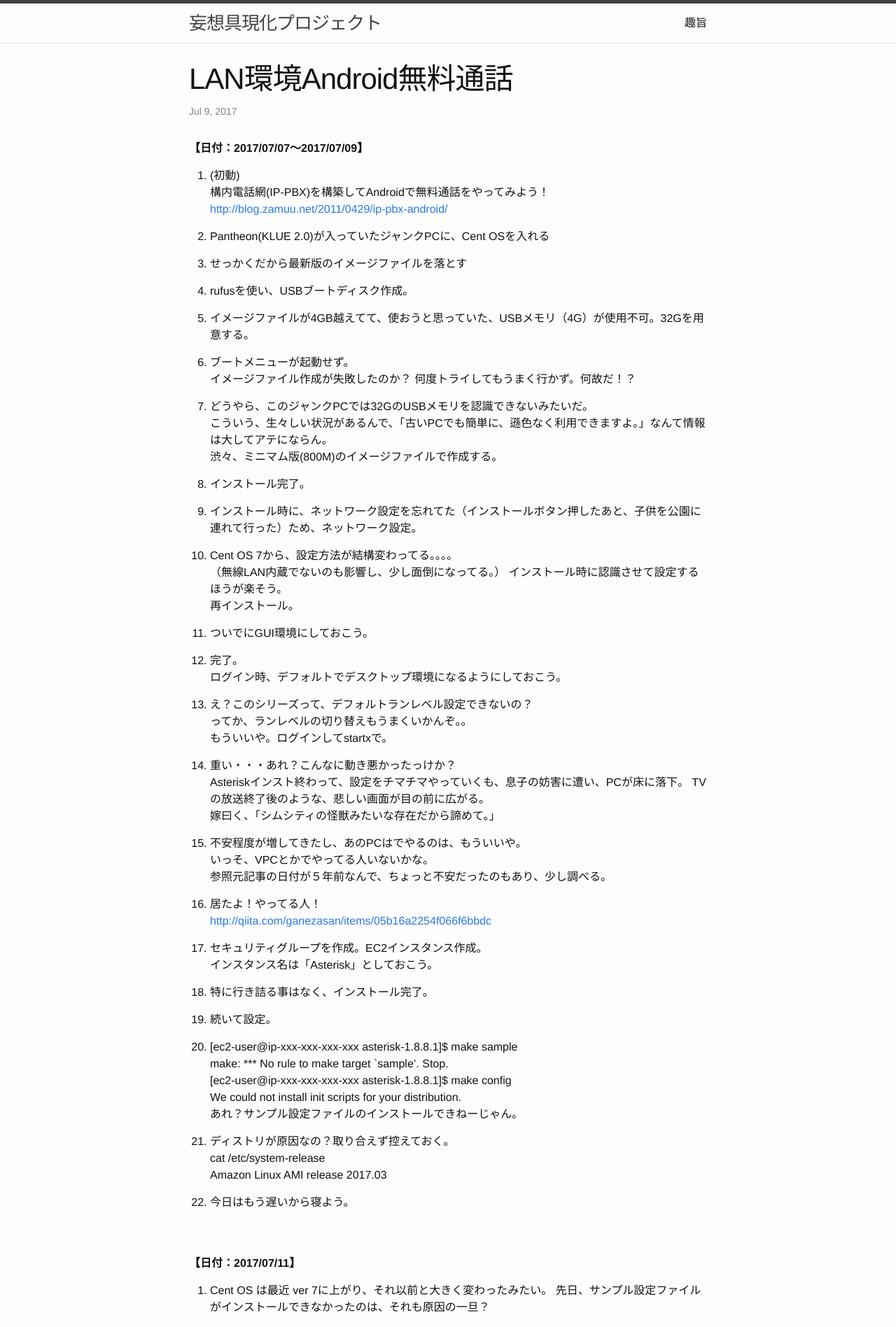
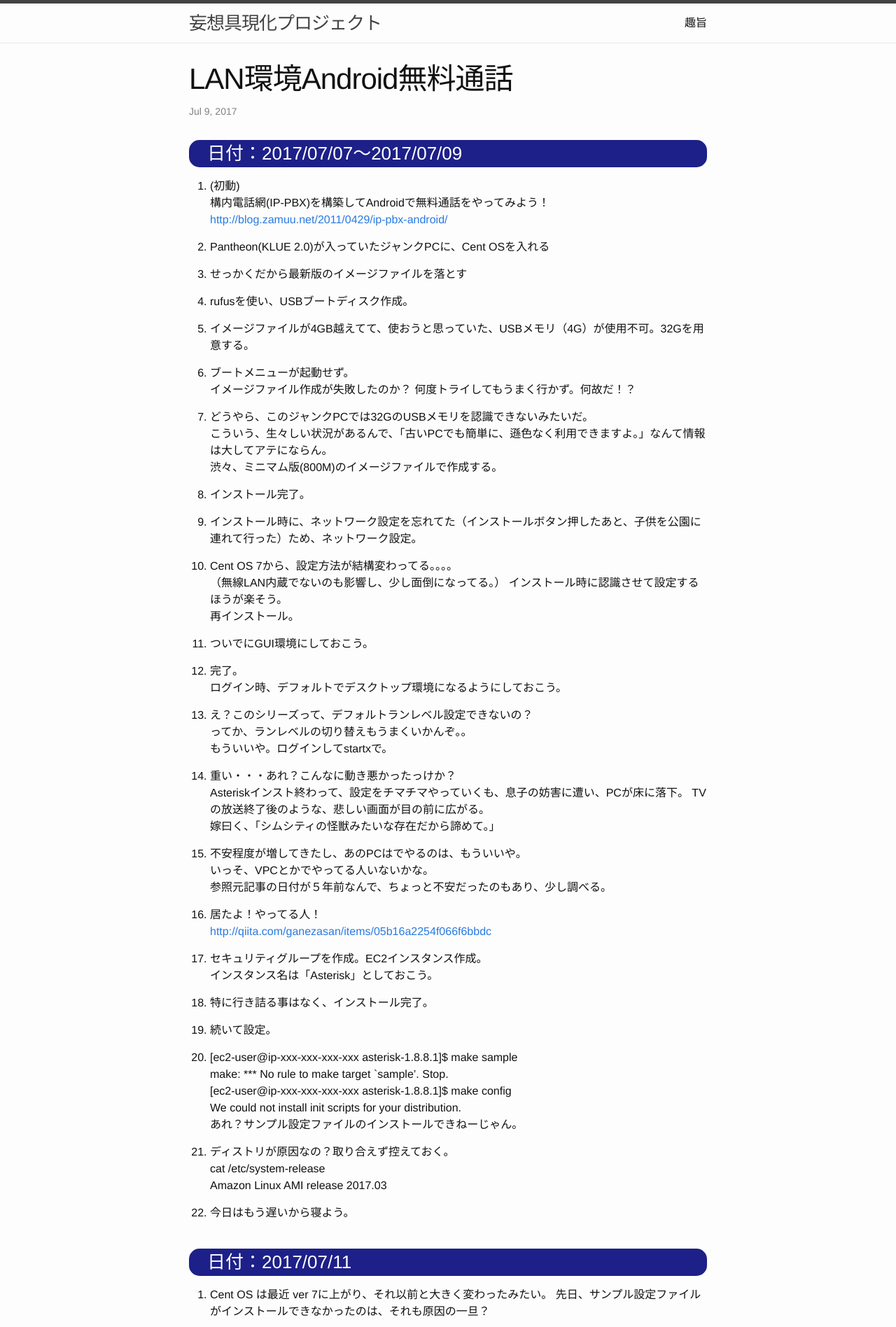
Before and after one commit to kakisoft/MyJekyllPage1, a Jekyll site: the page built from _posts/2017-07-09-Android-on-PBX.markdown, in a window 1280 px wide. Shown: the top 1896 px of the page at 70% size. Built offline with Jekyll 4.4.1, drawn with Linux system fonts in a browser that asks for light colours.

Commit message:
edit css

```diff
--- a/_posts/2017-07-09-Android-on-PBX.markdown
+++ b/_posts/2017-07-09-Android-on-PBX.markdown
@@ -4,7 +4,8 @@ title:  LAN環境Android無料通話
 date:   2017-07-09 21:23:00 +0900
 categories: Android
 ---
-**【日付：2017/07/07〜2017/07/09】**
+
+### 　日付：2017/07/07〜2017/07/09
 
 1. (初動)
 構内電話網(IP-PBX)を構築してAndroidで無料通話をやってみよう！
@@ -77,8 +78,7 @@ Amazon Linux AMI release 2017.03
 
 
 
-
-**【日付：2017/07/11】**
+### 　日付：2017/07/11
 
 1. Cent OS は最近 ver 7に上がり、それ以前と大きく変わったみたい。
 先日、サンプル設定ファイルがインストールできなかったのは、それも原因の一旦？
@@ -137,7 +137,7 @@ make sampleは何者だ？調べてみるか。
 WinとMacか・・・。作業端末をWinに変更。
 
 1. ダウンロードはここから。
-http://www.counterpath.com/x-lite-download/
+[http://www.counterpath.com/x-lite-download/](http://www.counterpath.com/x-lite-download/)
 
 1. インストールには .NET Frameworkの更新が必要とな。
 
--- a/_sass/_base.scss
+++ b/_sass/_base.scss
@@ -8,7 +8,11 @@ dl, dd, ol, ul, figure {
     padding: 0;
 }
 
-
+h3 {
+    color:$sub-font-color;
+    background-color:$main-color;
+    border-radius:15px;
+}
 
 /**
  * Basic styling
--- a/css/main.scss
+++ b/css/main.scss
@@ -28,7 +28,11 @@ $content-width:    800px;
 $on-palm:          600px;
 $on-laptop:        800px;
 
+//My Customize
+$main-color:       #1d2088;
+$sub-color:        #0b43b5;
 
+$sub-font-color:   #ffffff;
 
 // Use media queries like this:
 // @include media-query($on-palm) {
```
Also changed, not shown: MyMemo.md (added, +13 -0 lines), 5 other files.
